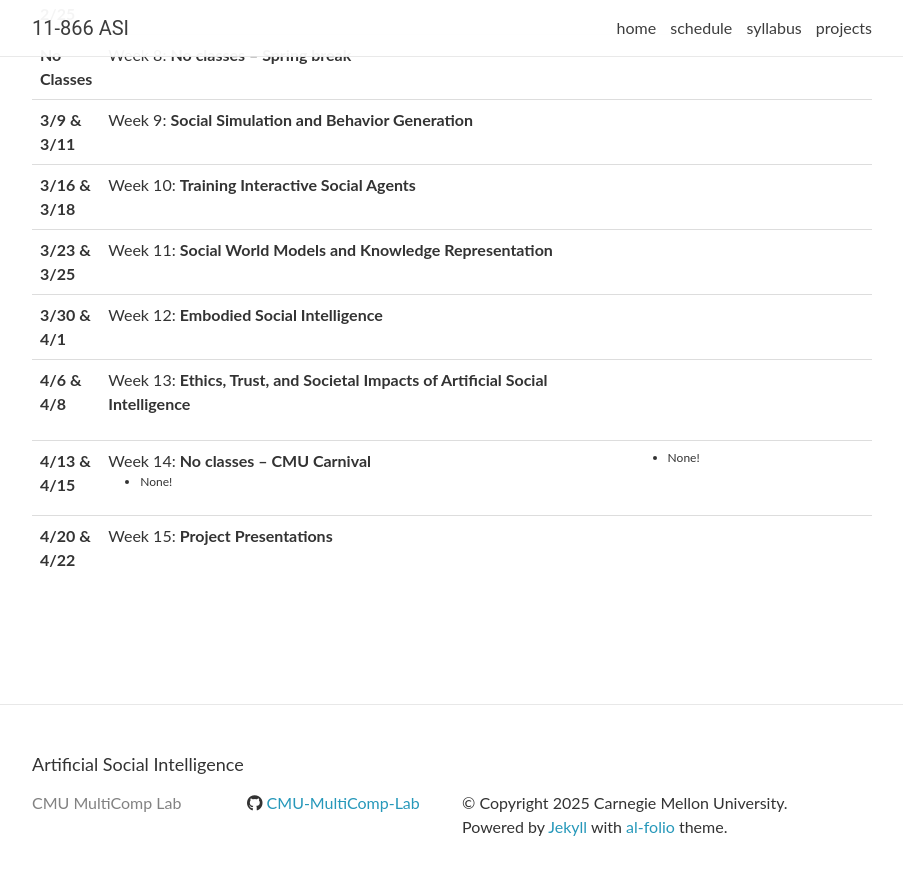
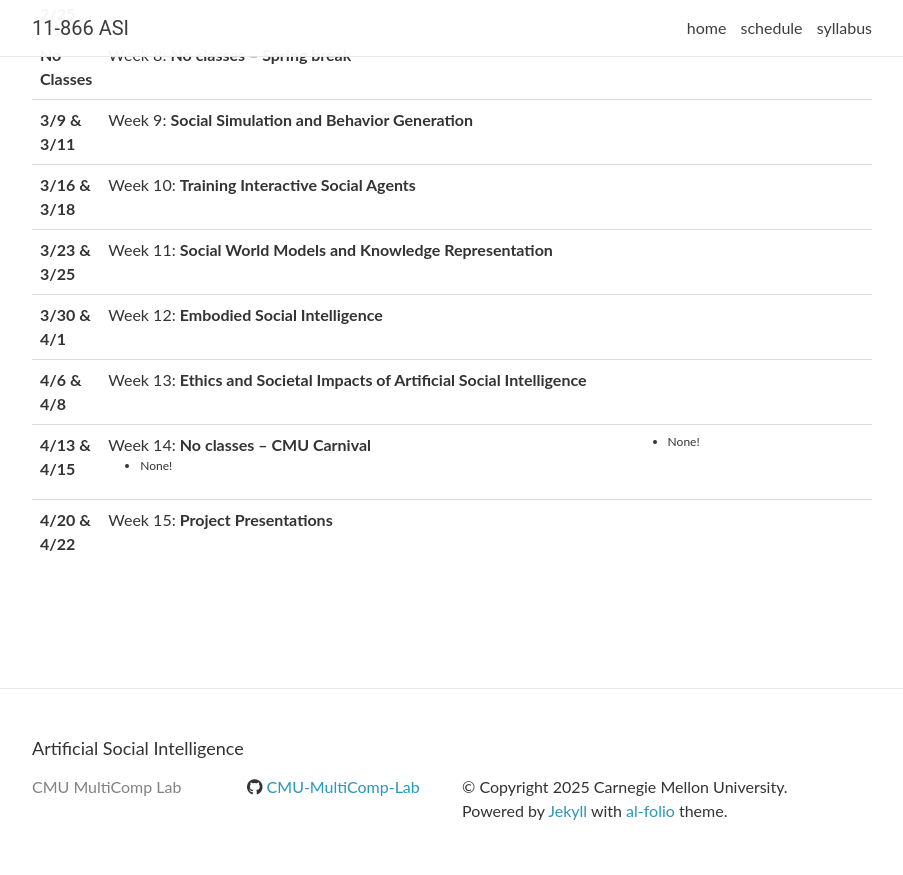
Before and after one commit to CMU-MultiComp-Lab/cmu-asi-course, a Jekyll site: the page built from spring2026/_pages/schedule.md, in a window 1280 px wide and 900 px high, scrolled down 666 px. Shown: the top 875 px of the window, without its empty margins (188-1091 px from the left). Built offline with Jekyll 4.4.1, drawn with Linux system fonts in a browser that asks for light colours; nearby versions of some CDN libraries; comment, search, counter and statistics services are not loaded.

Commit message:
Fix navigation to point to spring2026 and remove projects link

```diff
--- a/_data/lectures_2026.yml
+++ b/_data/lectures_2026.yml
@@ -76,7 +76,7 @@
 
 - date: 4/6 & 4/8
   title: >
-    Week 13: <strong>Ethics, Trust, and Societal Impacts of Artificial Social Intelligence</strong>
+    Week 13: <strong>Ethics and Societal Impacts of Artificial Social Intelligence</strong>
   topics:
   readings:
 
--- a/_includes/header.html
+++ b/_includes/header.html
@@ -3,7 +3,7 @@
   <div class="wrapper">
 
     <span class="site-title">
-      <a class="page-link" href="{{ site.baseurl | prepend: site.url }}/spring2023/">{{ site.name }}</a>
+      <a class="page-link" href="{{ site.baseurl | prepend: site.url }}/spring2026/">{{ site.name }}</a>
     </span>
 
     <nav class="site-nav">
@@ -19,10 +19,9 @@
         </label>
 
       <div class="trigger">
-        <a class="page-link" href="{{ '/spring2023/' | relative_url }}">home</a>
-        <a class="page-link" href="{{ '/spring2023/schedule/' | relative_url }}">schedule</a>
-        <a class="page-link" href="{{ '/spring2023/syllabus/' | relative_url }}">syllabus</a>
-        <a class="page-link" href="{{ '/spring2023/projects/' | relative_url }}">projects</a>
+        <a class="page-link" href="{{ '/spring2026/' | relative_url }}">home</a>
+        <a class="page-link" href="{{ '/spring2026/schedule/' | relative_url }}">schedule</a>
+        <a class="page-link" href="{{ '/spring2026/syllabus/' | relative_url }}">syllabus</a>
       </div>
     </nav>
 
```
Also changed, not shown: index.html (added, +15 -0 lines).
